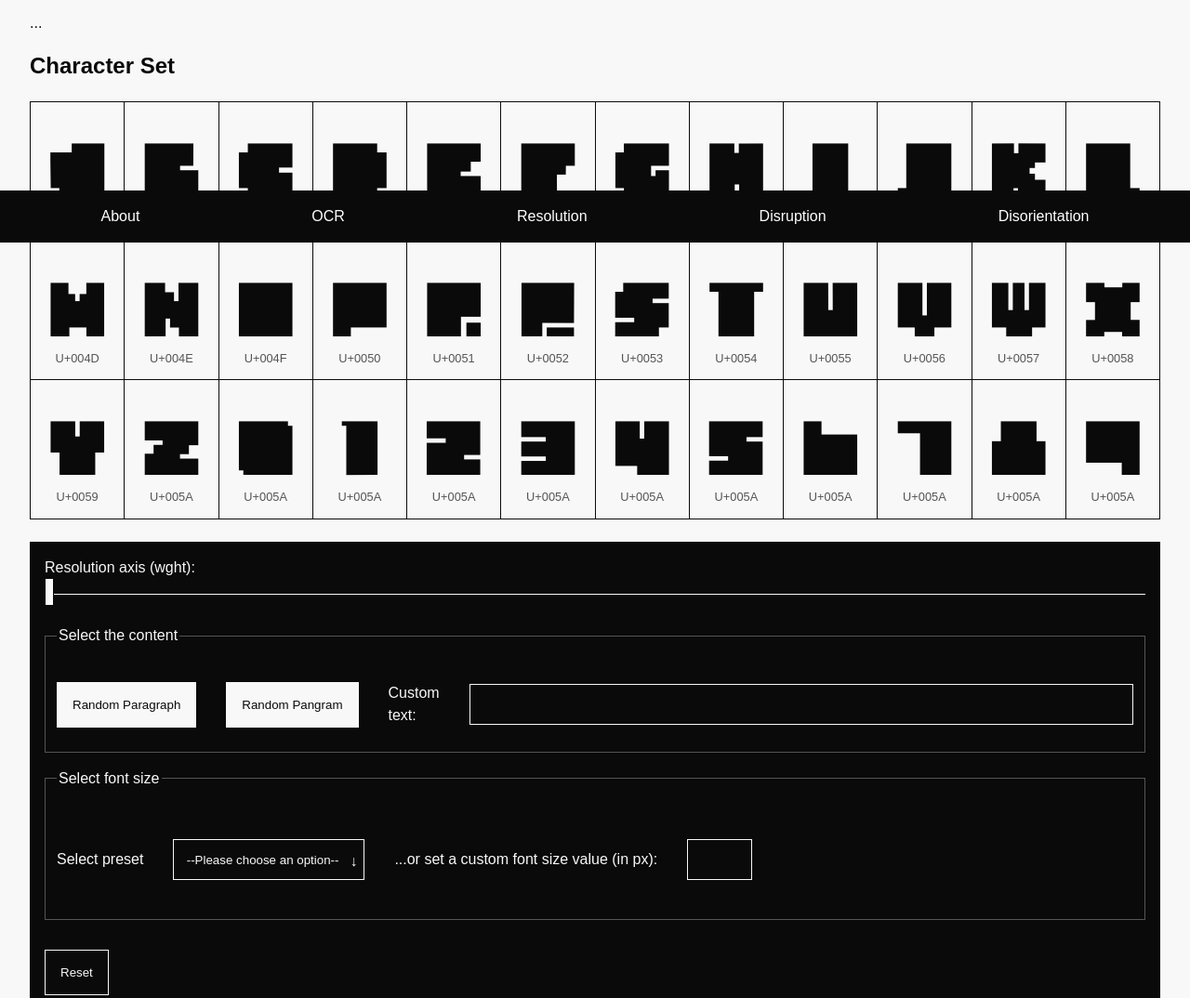
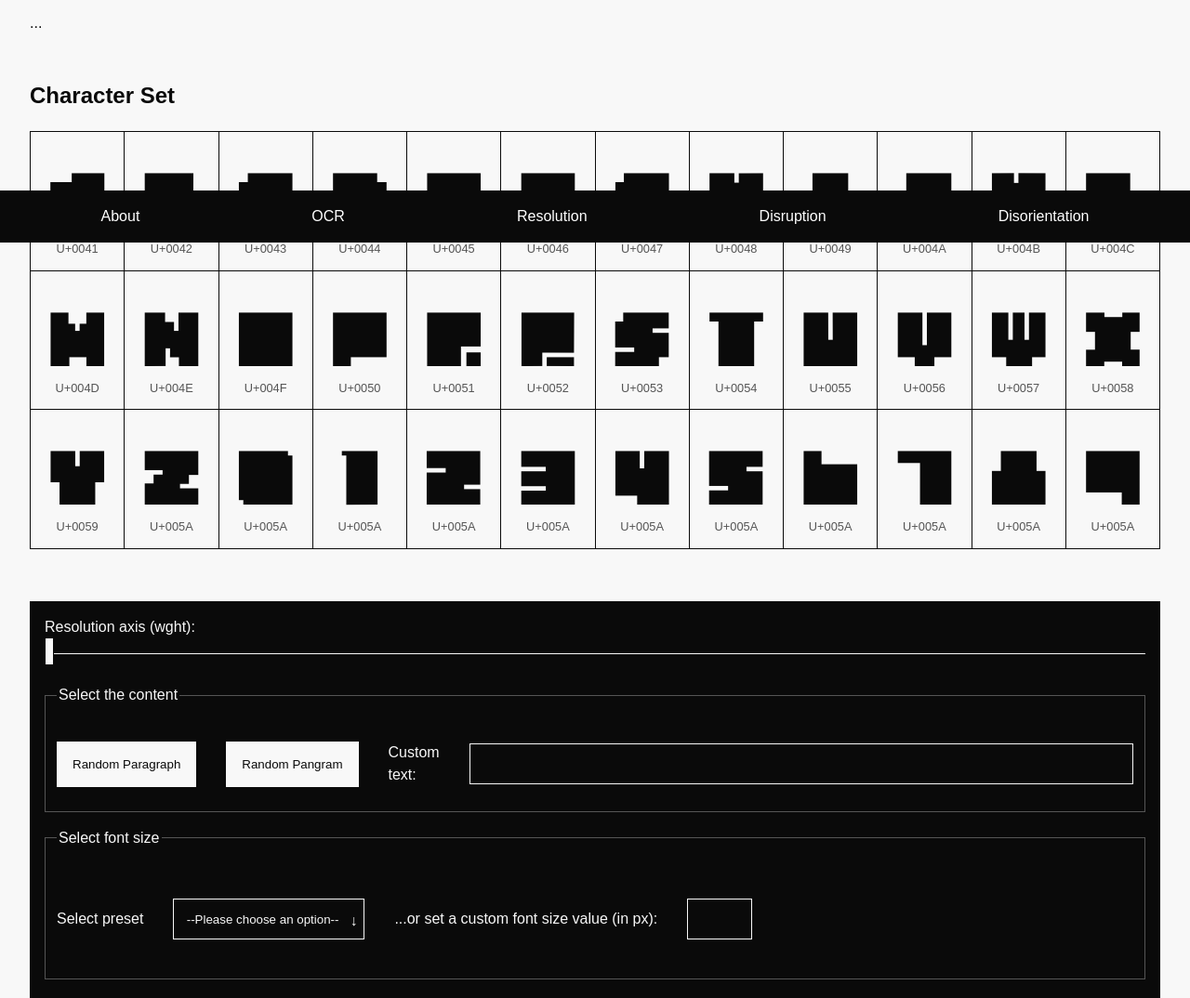
Before and after one commit to k00lthing/master-project-website, a website built with Vite: page resolution/index.html in a window 1280 px wide. Shown: the part 539-1613 px from the top of the page at 93% size. Built offline with nearby package versions, Linux system fonts and the light colour scheme; files whose address does not match are found by name; a web font is replaced by a local one.

Commit message:
Add block end margin between sections in main

```diff
--- a/style.scss
+++ b/style.scss
@@ -59,6 +59,10 @@ main {
     display: grid;
     grid-template-columns: 1fr;
     padding: 2rem;
+
+    section {
+        margin-block-end: 2rem;
+    }
 
     &#ocr-env {
         grid-template-columns: 1fr 1fr;
```
